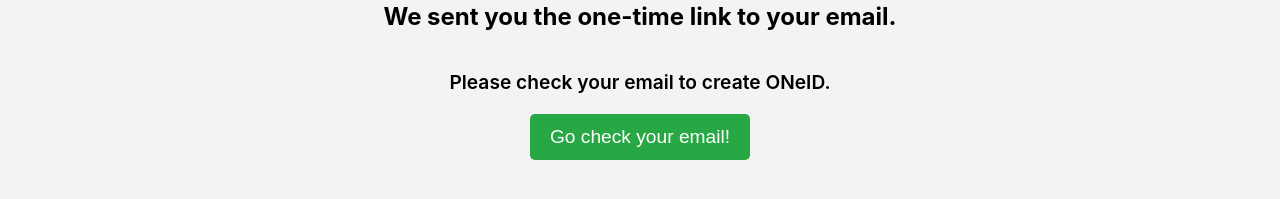
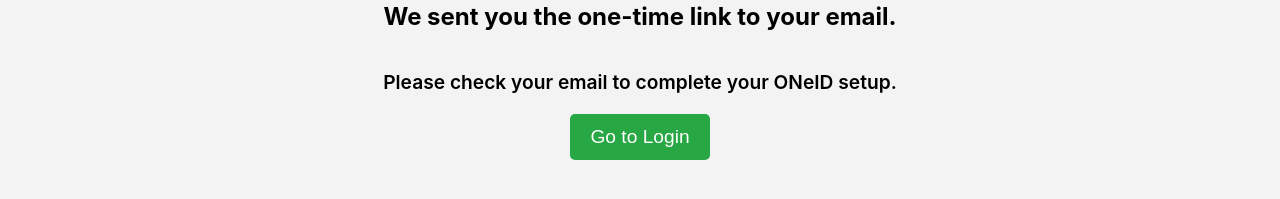
Before and after one commit to nvlt1/unifiedai-frontend, a React (Create React App) app in the folder oneidfrontend/: page /create-id-2 in a window 1280 px wide. Shown: the part 289-488 px from the top of the page. Built offline with nearby package versions, Linux system fonts and the light colour scheme.

Commit message:
createidpage2 now redirects to login page with button once user creates an account, loginpage checks verification of user login and redirects based on account status

```diff
--- a/oneidfrontend/src/pages/CreateIDPage2.js
+++ b/oneidfrontend/src/pages/CreateIDPage2.js
@@ -1,18 +1,50 @@
 import React from 'react';
+import { useNavigate } from 'react-router-dom';
 import './CreateIDPage2.scss';
 import stopwatchImage from '../assets/vecteezy_time-stopwatch-deadline_44450066.png';
 
 const CreateIDPage2 = () => {
+  const navigate = useNavigate();
+
+  // Redirect to login when button is clicked
+  const handleButtonClick = () => {
+    navigate('/login');
+  };
+
   return (
     <div className="create-id-confirmation">
       <div className="confirmation-image">
         <img src={stopwatchImage} alt="Stopwatch Icon" />
       </div>
       <h2>We sent you the one-time link to your email.</h2>
-      <p>Please check your email to create ONeID.</p>
-      <button className="email-check-btn">Go check your email!</button>
+      <p>Please check your email to complete your ONeID setup.</p>
+
+      {/* Button to navigate to login */}
+      <button onClick={handleButtonClick} className="email-check-btn">
+        Go to Login
+      </button>
     </div>
   );
 };
 
 export default CreateIDPage2;
+
+
+// import React from 'react';
+// import './CreateIDPage2.scss';
+// import stopwatchImage from '../assets/vecteezy_time-stopwatch-deadline_44450066.png';
+
+// const CreateIDPage2 = () => {
+//   return (
+//     <div className="create-id-confirmation">
+//       <div className="confirmation-image">
+//         <img src={stopwatchImage} alt="Stopwatch Icon" />
+//       </div>
+//       <h2>We sent you the one-time link to your email.</h2>
+//       <p>Please check your email to create ONeID.</p>
+//       <button className="email-check-btn">Go check your email!</button>
+//     </div>
+//   );
+// };
+
+// export default CreateIDPage2;
--- a/oneidfrontend/src/pages/LoginPage.js
+++ b/oneidfrontend/src/pages/LoginPage.js
@@ -1,3 +1,108 @@
+// import React, { useState } from 'react';
+// import { useNavigate } from 'react-router-dom';
+// import api from '../utils/auth';
+// import './LoginPage.scss';
+// import logo from '../assets/ONeID logo.png';
+
+// const LoginPage = () => {
+//   // Used for testing with hardcoded login credentials
+//   const [formData, setFormData] = useState({ username: 'testuser', password: 'testpassword' });
+//   const [error, setError] = useState(null);
+//   const navigate = useNavigate();
+
+//   // Mock verification status for the test user
+//   const isTestUserVerified = false; // Change to `true` to simulate a verified user
+
+//   const handleChange = (e) => {
+//     const { name, value } = e.target;
+//     setFormData({
+//       ...formData,
+//       [name]: value,
+//     });
+//   };
+
+//   const handleSubmit = async (e) => {
+//     e.preventDefault();
+
+//     // Check for hardcoded credentials and verification status
+//     if (formData.username === 'testuser' && formData.password === 'testpassword') {
+//       localStorage.setItem('accessToken', 'fake-access-token');
+//       localStorage.setItem('refreshToken', 'fake-refresh-token');
+
+//       // Redirect based on mock verification status
+//       if (isTestUserVerified) {
+//         navigate('/dashboard');
+//       } else {
+//         navigate('/oneid-unverified');
+//       }
+//     } else {
+//       try {
+//         // Perform the API call for actual user login
+//         const response = await api.post('/auth/login', {
+//           username: formData.username,
+//           password: formData.password,
+//           deviceFingerprint: 'string',
+//         });
+
+//         const { accessToken, refreshToken } = response.data;
+//         localStorage.setItem('accessToken', accessToken);
+//         localStorage.setItem('refreshToken', refreshToken);
+
+//         api.defaults.headers.common['Authorization'] = `Bearer ${accessToken}`;
+
+//         // Check verification status after login
+//         const verificationResponse = await api.get('/auth/verify');
+//         const isVerified = verificationResponse.data.verified;
+
+//         if (isVerified) {
+//           navigate('/dashboard');
+//         } else {
+//           navigate('/verification-pending');
+//         }
+//       } catch (error) {
+//         console.error('Login error:', error);
+//         setError('Login failed. Please try again.');
+//       }
+//     }
+//   };
+
+//   return (
+//     <div className="login-container">
+//       <img src={logo} alt="ONeID Logo" className="login-logo" />
+//       <h2>Log in to your account</h2>
+//       <div className="separator-line"></div>
+//       <form className="login-form" onSubmit={handleSubmit}>
+//         <label htmlFor="username">Username</label>
+//         <input
+//           type="text"
+//           name="username"
+//           placeholder="Username"
+//           value={formData.username}
+//           onChange={handleChange}
+//           required
+//         />
+//         <label htmlFor="password">Password</label>
+//         <input
+//           type="password"
+//           name="password"
+//           placeholder="Password"
+//           value={formData.password}
+//           onChange={handleChange}
+//           required
+//         />
+//         <button type="submit" className="login-btn login-page-btn">Log in</button>
+//         {error && <p className="error-message">{error}</p>}
+//       </form>
+//     </div>
+//   );
+// };
+
+// export default LoginPage;
+
+
+
+
+// ------------ current code in use
 import React, { useState } from 'react';
 import { useNavigate } from 'react-router-dom';
 import api from '../utils/auth';
@@ -22,19 +127,19 @@
     });
   };
 
-  // need to uncomment this block once backend is connected for actual API call, below is the commented out api call with no hardcoded testing user
+  // Handle login form submission
   const handleSubmit = async (e) => {
     e.preventDefault();
 
-    // Checking for my hardcoded credentials first for testing purposes
+    // Checking for hardcoded credentials first for testing purposes
     if (formData.username === 'testuser' && formData.password === 'testpassword') {
       // Set fake tokens in localStorage for testing, then navigate to dashboard
       localStorage.setItem('accessToken', 'fake-access-token');
       localStorage.setItem('refreshToken', 'fake-refresh-token');
       navigate('/dashboard');
     } else {
-
       try {
+        // Make an API call to the login endpoint
         const response = await api.post('/auth/login', {
           username: formData.username,
           password: formData.password,
@@ -45,7 +150,7 @@
         localStorage.setItem('accessToken', accessToken);
         localStorage.setItem('refreshToken', refreshToken);
 
-        // Here, setting the authorization header for future API requests
+        // Set the authorization header for future API requests
         api.defaults.headers.common['Authorization'] = `Bearer ${accessToken}`;
 
         // Check verification status after login
@@ -55,7 +160,7 @@
         if (isVerified) {
           navigate('/dashboard');
         } else {
-          navigate('/verification-pending');
+          navigate('/oneid-unverified'); // Redirect to verification pending if not verified
         }
       } catch (error) {
         console.error('Login error:', error);
@@ -64,40 +169,40 @@
     }
   };
 
-  // Real API call block for reference (to uncomment once backend is connected)
-  /*
-  const handleSubmit = async (e) => {
-    e.preventDefault();
+  //   // Real API call block for reference (to uncomment once backend is connected)
+//   /*
+//   const handleSubmit = async (e) => {
+//     e.preventDefault();
 
-    try {
-      const response = await api.post('/auth/login', {
-        username: formData.username,
-        password: formData.password,
-        deviceFingerprint: 'string',
-      });
+//     try {
+//       const response = await api.post('/auth/login', {
+//         username: formData.username,
+//         password: formData.password,
+//         deviceFingerprint: 'string',
+//       });
 
-      const { accessToken, refreshToken } = response.data;
-      localStorage.setItem('accessToken', accessToken);
-      localStorage.setItem('refreshToken', refreshToken);
+//       const { accessToken, refreshToken } = response.data;
+//       localStorage.setItem('accessToken', accessToken);
+//       localStorage.setItem('refreshToken', refreshToken);
 
-      // Set authorization header for future API requests
-      api.defaults.headers.common['Authorization'] = `Bearer ${accessToken}`;
+//       // Set authorization header for future API requests
+//       api.defaults.headers.common['Authorization'] = `Bearer ${accessToken}`;
 
-      // Check verification status after login
-      const verificationResponse = await api.get('/auth/verify');
-      const isVerified = verificationResponse.data.verified;
+//       // Check verification status after login
+//       const verificationResponse = await api.get('/auth/verify');
+//       const isVerified = verificationResponse.data.verified;
 
-      if (isVerified) {
-        navigate('/dashboard');
-      } else {
-        navigate('/verification-pending');
-      }
-    } catch (error) {
-      console.error('Login error:', error);
-      setError('Login failed. Please try again.');
-    }
-  };
-  */
+//       if (isVerified) {
+//         navigate('/dashboard');
+//       } else {
+//         navigate('/oneid-unverified');
+//       }
+//     } catch (error) {
+//       console.error('Login error:', error);
+//       setError('Login failed. Please try again.');
+//     }
+//   };
+//   */
 
   return (
     <div className="login-container">
@@ -133,6 +238,27 @@
 export default LoginPage;
 
 
+
+
+
+
+
+
+
+
+
+
+
+
+
+
+
+
+
+
+
+
+
 // import React, { useState } from 'react';
 // import { useNavigate } from 'react-router-dom';
 // import api from '../utils/auth';
@@ -157,17 +283,18 @@
 //     });
 //   };
 
+//   // need to uncomment this block once backend is connected for actual API call, below is the commented out api call with no hardcoded testing user
 //   const handleSubmit = async (e) => {
 //     e.preventDefault();
 
-//     // Check for hardcoded credentials first for testing purposes
+//     // Checking for my hardcoded credentials first for testing purposes
 //     if (formData.username === 'testuser' && formData.password === 'testpassword') {
 //       // Set fake tokens in localStorage for testing, then navigate to dashboard
 //       localStorage.setItem('accessToken', 'fake-access-token');
 //       localStorage.setItem('refreshToken', 'fake-refresh-token');
 //       navigate('/dashboard');
 //     } else {
-//       // Uncomment this block once backend is connected for actual API call
+
 //       try {
 //         const response = await api.post('/auth/login', {
 //           username: formData.username,
@@ -179,9 +306,18 @@
 //         localStorage.setItem('accessToken', accessToken);
 //         localStorage.setItem('refreshToken', refreshToken);
 
-//         // Set authorization header for future API requests
+//         // Here, setting the authorization header for future API requests
 //         api.defaults.headers.common['Authorization'] = `Bearer ${accessToken}`;
-//         navigate('/dashboard');
+
+//         // Check verification status after login
+//         const verificationResponse = await api.get('/auth/verify');
+//         const isVerified = verificationResponse.data.verified;
+
+//         if (isVerified) {
+//           navigate('/dashboard');
+//         } else {
+//           navigate('/verification-pending');
+//         }
 //       } catch (error) {
 //         console.error('Login error:', error);
 //         setError('Login failed. Please try again.');
@@ -207,7 +343,16 @@
 
 //       // Set authorization header for future API requests
 //       api.defaults.headers.common['Authorization'] = `Bearer ${accessToken}`;
-//       navigate('/dashboard');
+
+//       // Check verification status after login
+//       const verificationResponse = await api.get('/auth/verify');
+//       const isVerified = verificationResponse.data.verified;
+
+//       if (isVerified) {
+//         navigate('/dashboard');
+//       } else {
+//         navigate('/verification-pending');
+//       }
 //     } catch (error) {
 //       console.error('Login error:', error);
 //       setError('Login failed. Please try again.');
```
